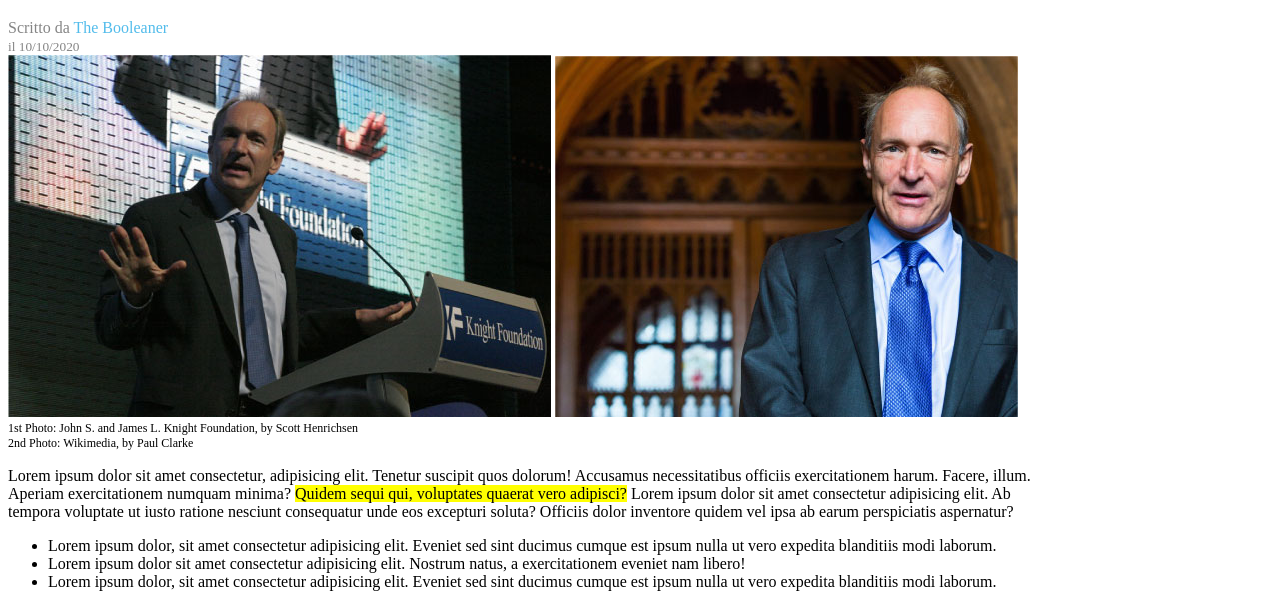
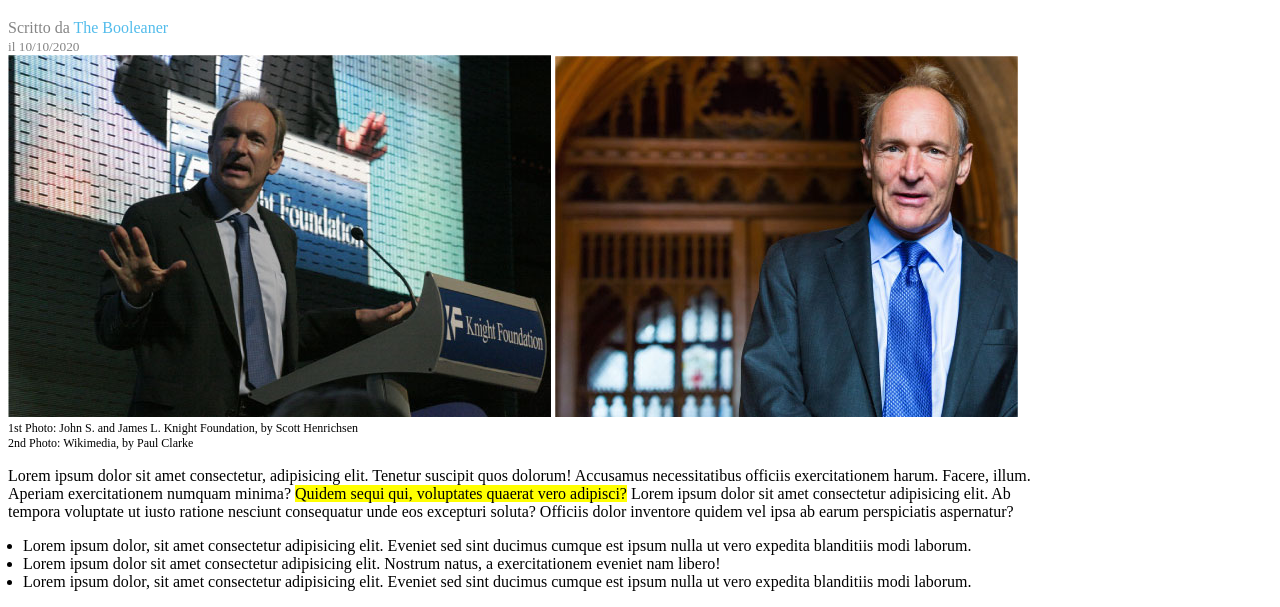
Before and after one commit to BeainaT/html-css-booleaner, a plain HTML site: page index.html in a window 1280 px wide. Shown: the part 256-863 px from the top of the page. Drawn offline with Linux system fonts and the light colour scheme.

Commit message:
lista sistemata

```diff
--- a/css/style.css
+++ b/css/style.css
@@ -35,3 +35,8 @@ figcaption {
     font-size: 12px;
 
 }
+
+/* cancella rientro lista  */
+ul {
+    padding-left: 15px;
+}
```
